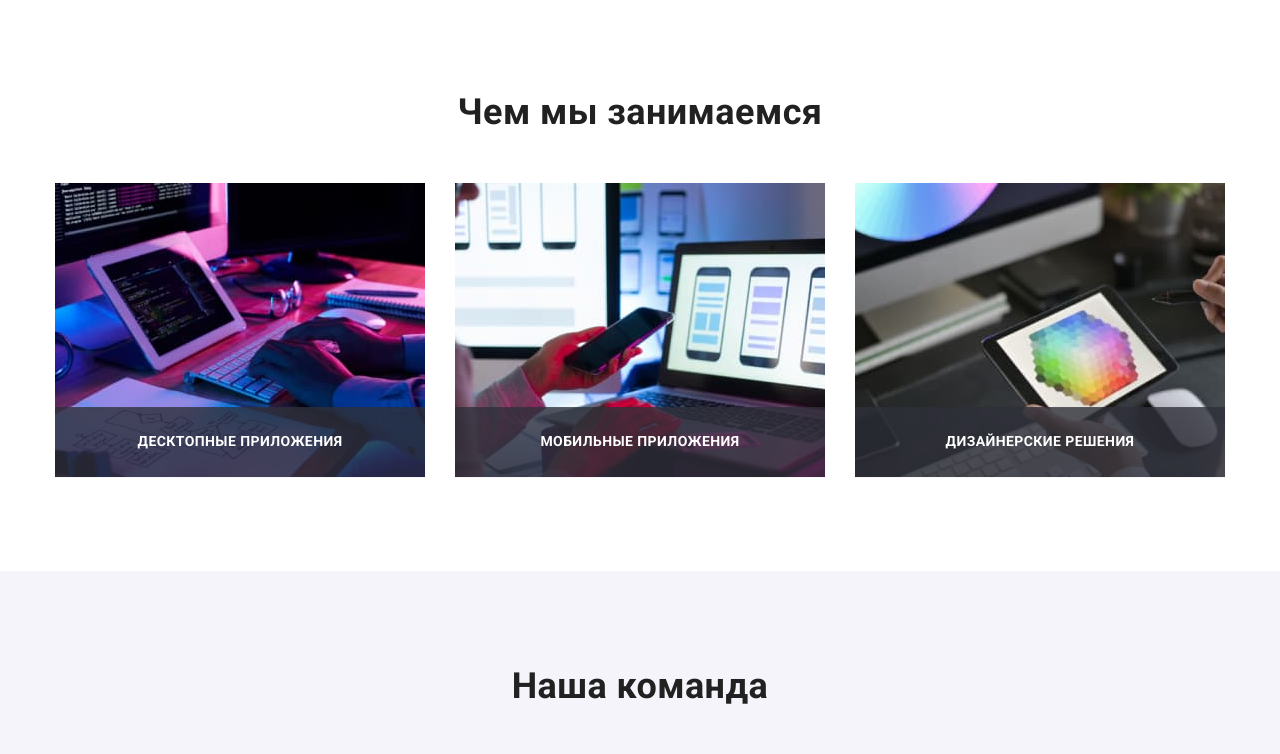
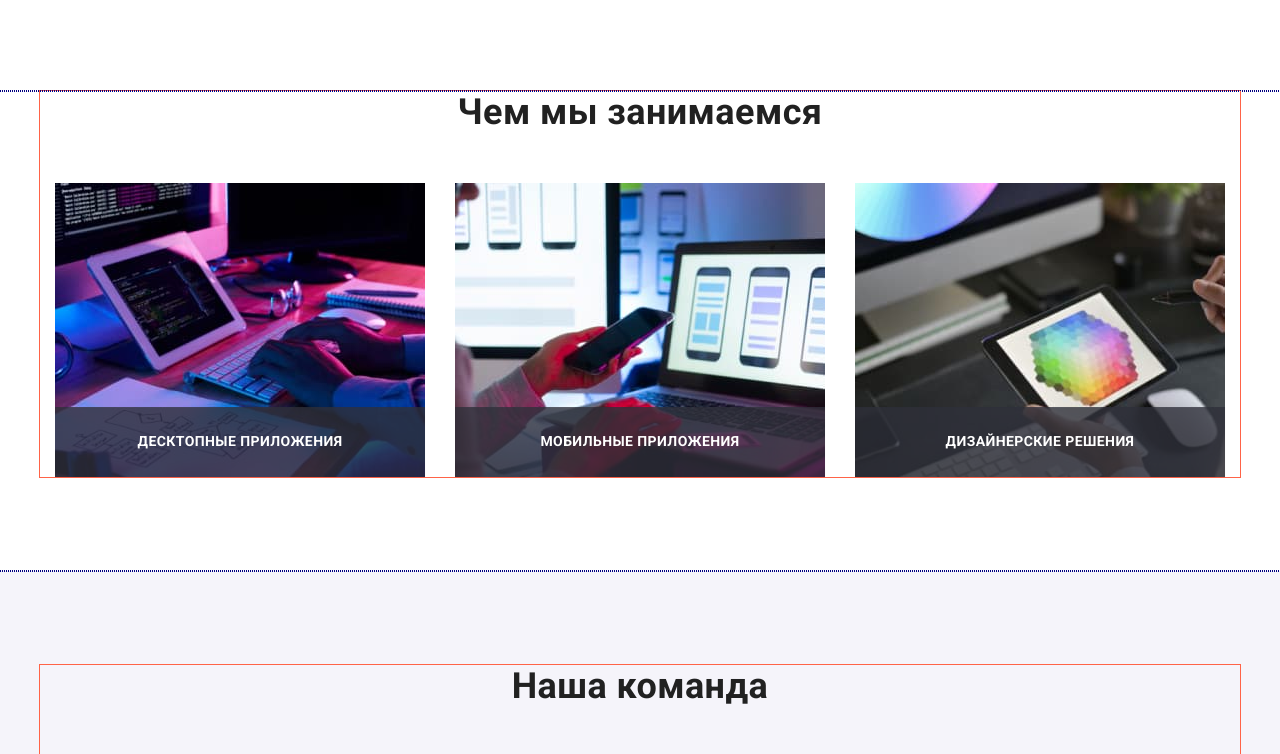
Before and after one commit to alvasar/goit-markup-hw-05, a plain HTML site: page index.html in a window 1280 px wide. Shown: the part 1033-1787 px from the top of the page. Drawn offline with nearby package versions, Linux system fonts and the light colour scheme.

Commit message:
add outline

```diff
--- a/CSS/style.css
+++ b/CSS/style.css
@@ -73,6 +73,7 @@ body {
     padding-right: 15px;
     margin-left: auto;
     margin-right: auto;
+    outline: 1px solid tomato;
 }
 
 .visually-hidden {
@@ -126,6 +127,7 @@ body {
 /* section */
 .section {
     padding: 94px 0px 94px 0px;
+    outline: 1px dotted navy;
 }
 
 /* section-title */
```
